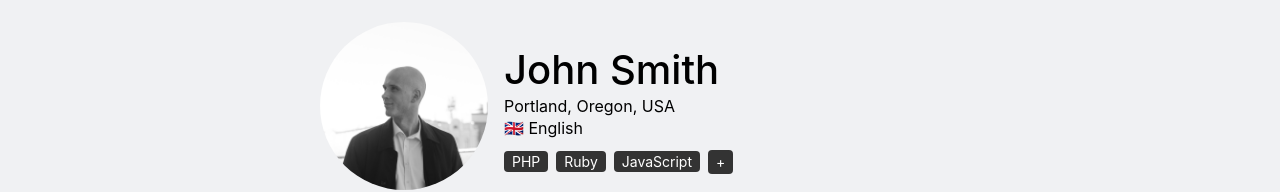
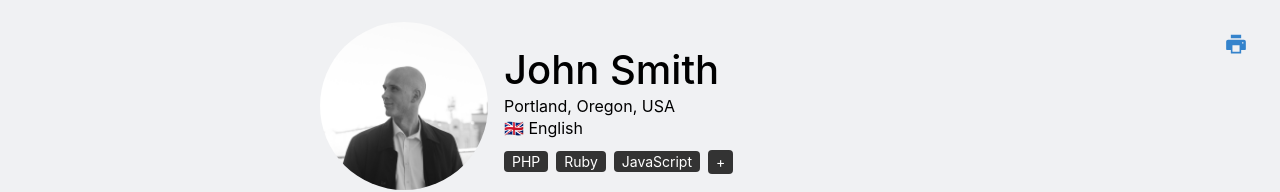
Before and after one commit to bseleng/axeta-trial, a React (Create React App) app: page / in a window 1280 px wide. Shown: the top 192 px of the page. Built offline with nearby package versions, Linux system fonts and the light colour scheme.

Commit message:
feat: add page print

```diff
--- /dev/null
+++ b/src/Atoms/AtmPrintBtn/AtmPrintBtn.jsx
@@ -0,0 +1,19 @@
+import React from 'react'
+import classes from './AtmPrintBtn.module.css'
+import { AiFillPrinter } from 'react-icons/ai'
+
+const AtmPrintBtn = () => {
+
+  const handlePrint = () => {
+    window.print()
+  }
+  return (
+    <span
+      onClick={handlePrint}
+      className={classes.btn}
+    >
+      <AiFillPrinter />
+    </span>
+  )
+}
+export default AtmPrintBtn
--- /dev/null
+++ b/src/Atoms/AtmPrintBtn/AtmPrintBtn.module.css
@@ -0,0 +1,11 @@
+.btn {
+    font-size: 24px;
+    color: #3483CC;
+    position: absolute;
+    right: 2rem;
+    top: 2rem;
+}
+
+.btn:hover, .btn:active {
+    color: #EB5757;
+}
--- a/src/Templates/TmpTopPanel/TmpTopPanel.jsx
+++ b/src/Templates/TmpTopPanel/TmpTopPanel.jsx
@@ -1,6 +1,7 @@
 import React from 'react'
 import classes from './TmpTopPanel.module.css'
 import OrgPersonalInfo from '../../Organisms/OrgPersonalInfo/OrgPersonalInfo'
+import AtmPrintBtn from '../../Atoms/AtmPrintBtn/AtmPrintBtn'
 
 const TmpTopPanel = ({
   userName,
@@ -26,6 +27,7 @@ const TmpTopPanel = ({
         setDeleteIcon={setDeleteIcon}
         deleteIconRef={deleteIconRef}
       />
+      <AtmPrintBtn/>
     </div>
   )
 }
```
